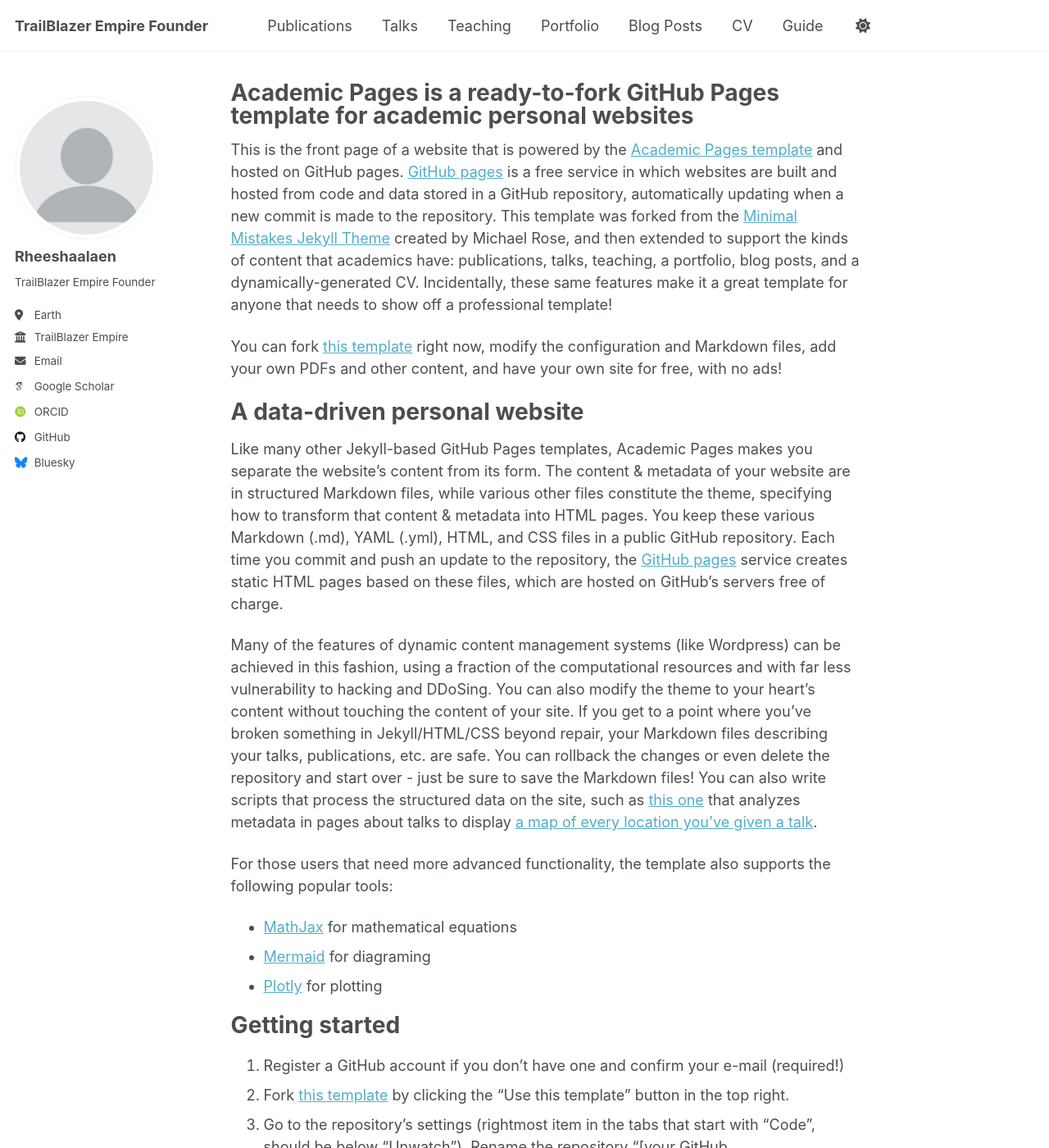
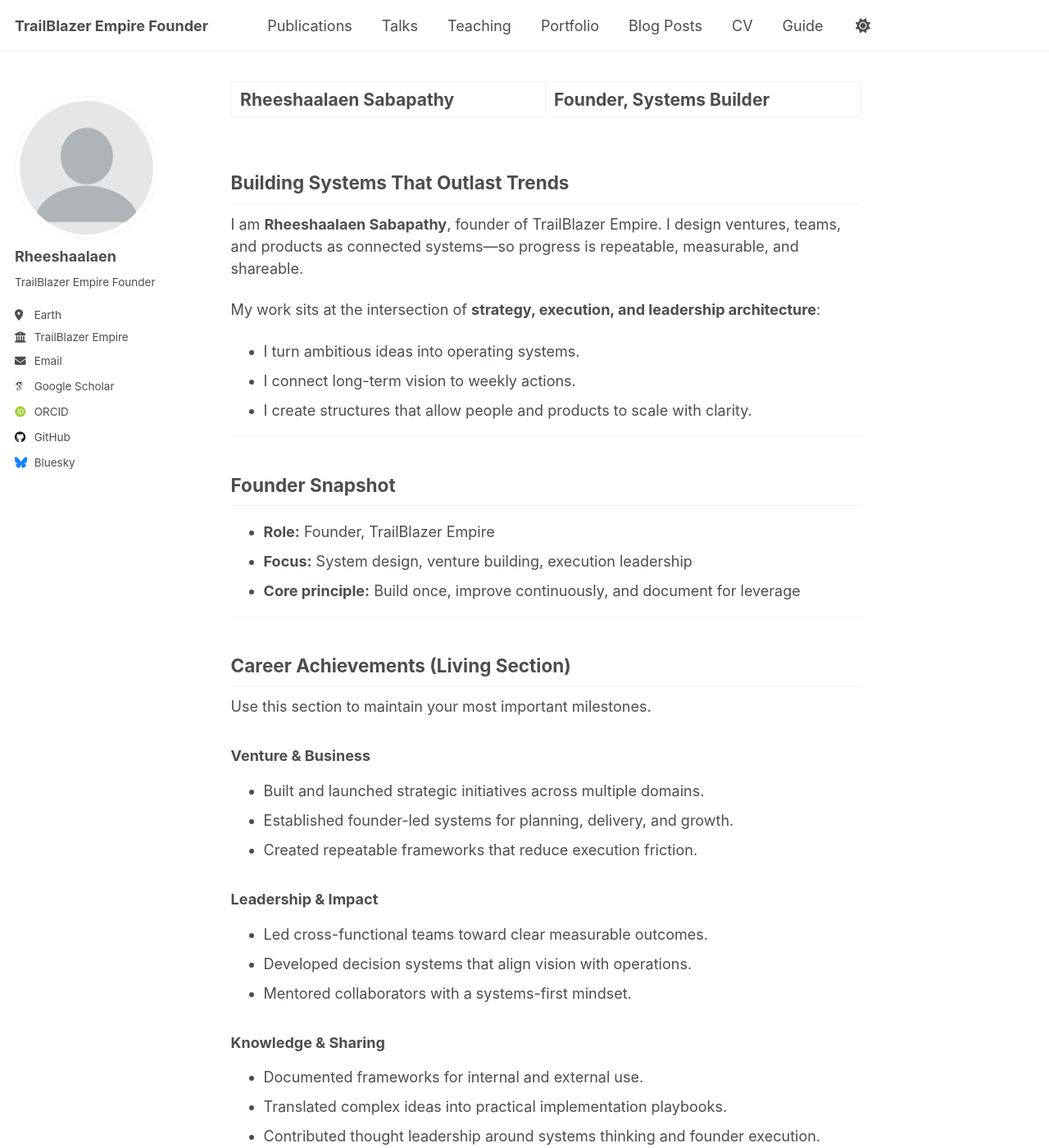
Before and after one commit to TrailBlaZerEmpire/TrailBlazerEmpireFounder, a Jekyll site: the page built from _pages/about.md, in a window 1280 px wide and 1400 px high. Shown: the whole window at 82% size. Built offline with Jekyll 4.4.1, drawn with Linux system fonts in a browser that asks for light colours; some web fonts are replaced; a script that is not in the unit is left out; some of the changed text lies outside the part shown.

Commit message:
Update about.md

```diff
--- a/_pages/about.md
+++ b/_pages/about.md
@@ -1,56 +1,64 @@
 ---
 permalink: /
-title: "Academic Pages is a ready-to-fork GitHub Pages template for academic personal websites"
+title: "Rheeshaalaen Sabapathy | Founder, Systems Builder"
 author_profile: true
 redirect_from:
   - /about/
   - /about.html
 ---
 
-This is the front page of a website that is powered by the [Academic Pages template](https://github.com/academicpages/academicpages.github.io) and hosted on GitHub pages. [GitHub pages](https://pages.github.com) is a free service in which websites are built and hosted from code and data stored in a GitHub repository, automatically updating when a new commit is made to the repository. This template was forked from the [Minimal Mistakes Jekyll Theme](https://mmistakes.github.io/minimal-mistakes/) created by Michael Rose, and then extended to support the kinds of content that academics have: publications, talks, teaching, a portfolio, blog posts, and a dynamically-generated CV. Incidentally, these same features make it a great template for anyone that needs to show off a professional template!
+## Building Systems That Outlast Trends
 
- You can fork [this template](https://github.com/academicpages/academicpages.github.io) right now, modify the configuration and Markdown files, add your own PDFs and other content, and have your own site for free, with no ads!
+I am **Rheeshaalaen Sabapathy**, founder of TrailBlazer Empire. I design ventures, teams, and products as connected systems—so progress is repeatable, measurable, and shareable.
 
-A data-driven personal website
-======
-Like many other Jekyll-based GitHub Pages templates, Academic Pages makes you separate the website's content from its form. The content & metadata of your website are in structured Markdown files, while various other files constitute the theme, specifying how to transform that content & metadata into HTML pages. You keep these various Markdown (.md), YAML (.yml), HTML, and CSS files in a public GitHub repository. Each time you commit and push an update to the repository, the [GitHub pages](https://pages.github.com/) service creates static HTML pages based on these files, which are hosted on GitHub's servers free of charge.
+My work sits at the intersection of **strategy, execution, and leadership architecture**:
 
-Many of the features of dynamic content management systems (like Wordpress) can be achieved in this fashion, using a fraction of the computational resources and with far less vulnerability to hacking and DDoSing. You can also modify the theme to your heart's content without touching the content of your site. If you get to a point where you've broken something in Jekyll/HTML/CSS beyond repair, your Markdown files describing your talks, publications, etc. are safe. You can rollback the changes or even delete the repository and start over - just be sure to save the Markdown files! You can also write scripts that process the structured data on the site, such as [this one](https://github.com/academicpages/academicpages.github.io/blob/master/talkmap.ipynb) that analyzes metadata in pages about talks to display [a map of every location you've given a talk](https://academicpages.github.io/talkmap.html).
+- I turn ambitious ideas into operating systems.
+- I connect long-term vision to weekly actions.
+- I create structures that allow people and products to scale with clarity.
 
-For those users that need more advanced functionality, the template also supports the following popular tools:
-- [MathJax](https://www.mathjax.org/) for mathematical equations
-- [Mermaid](https://mermaid.js.org/) for diagraming
-- [Plotly](https://plotly.com/javascript/) for plotting
+---
 
-Getting started
-======
-1. Register a GitHub account if you don't have one and confirm your e-mail (required!)
-1. Fork [this template](https://github.com/academicpages/academicpages.github.io) by clicking the "Use this template" button in the top right.
-1. Go to the repository's settings (rightmost item in the tabs that start with "Code", should be below "Unwatch"). Rename the repository "[your GitHub username].github.io", which will also be your website's URL.
-1. Set site-wide configuration and create content & metadata (see below -- also see [this set of diffs](http://archive.is/3TPas) showing what files were changed to set up [an example site](https://getorg-testacct.github.io) for a user with the username "getorg-testacct")
-1. Upload any files (like PDFs, .zip files, etc.) to the files/ directory. They will appear at https://[your GitHub username].github.io/files/example.pdf.
-1. Check status by going to the repository settings, in the "GitHub pages" section
+## Founder Snapshot
 
-Site-wide configuration
-------
-The main configuration file for the site is in the base directory in [_config.yml](https://github.com/academicpages/academicpages.github.io/blob/master/_config.yml), which defines the content in the sidebars and other site-wide features. You will need to replace the default variables with ones about yourself and your site's github repository. The configuration file for the top menu is in [_data/navigation.yml](https://github.com/academicpages/academicpages.github.io/blob/master/_data/navigation.yml). For example, if you don't have a portfolio or blog posts, you can remove those items from that navigation.yml file to remove them from the header.
+- **Role:** Founder, TrailBlazer Empire
+- **Focus:** System design, venture building, execution leadership
+- **Core principle:** Build once, improve continuously, and document for leverage
 
-Create content & metadata
-------
-For site content, there is one Markdown file for each type of content, which are stored in directories like _publications, _talks, _posts, _teaching, or _pages. For example, each talk is a Markdown file in the [_talks directory](https://github.com/academicpages/academicpages.github.io/tree/master/_talks). At the top of each Markdown file is structured data in YAML about the talk, which the theme will parse to do lots of cool stuff. The same structured data about a talk is used to generate the list of talks on the [Talks page](https://academicpages.github.io/talks), each [individual page](https://academicpages.github.io/talks/2012-03-01-talk-1) for specific talks, the talks section for the [CV page](https://academicpages.github.io/cv), and the [map of places you've given a talk](https://academicpages.github.io/talkmap.html) (if you run this [python file](https://github.com/academicpages/academicpages.github.io/blob/master/talkmap.py) or [Jupyter notebook](https://github.com/academicpages/academicpages.github.io/blob/master/talkmap.ipynb), which creates the HTML for the map based on the contents of the _talks directory).
+---
 
-**Markdown generator**
+## Career Achievements (Living Section)
 
-The repository includes [a set of Jupyter notebooks](https://github.com/academicpages/academicpages.github.io/tree/master/markdown_generator
-) that converts a CSV containing structured data about talks or presentations into individual Markdown files that will be properly formatted for the Academic Pages template. The sample CSVs in that directory are the ones I used to create my own personal website at stuartgeiger.com. My usual workflow is that I keep a spreadsheet of my publications and talks, then run the code in these notebooks to generate the Markdown files, then commit and push them to the GitHub repository.
+Use this section to maintain your most important milestones.
 
-How to edit your site's GitHub repository
-------
-Many people use a git client to create files on their local computer and then push them to GitHub's servers. If you are not familiar with git, you can directly edit these configuration and Markdown files directly in the github.com interface. Navigate to a file (like [this one](https://github.com/academicpages/academicpages.github.io/blob/master/_talks/2012-03-01-talk-1.md) and click the pencil icon in the top right of the content preview (to the right of the "Raw | Blame | History" buttons). You can delete a file by clicking the trashcan icon to the right of the pencil icon. You can also create new files or upload files by navigating to a directory and clicking the "Create new file" or "Upload files" buttons.
+### Venture & Business
+- Built and launched strategic initiatives across multiple domains.
+- Established founder-led systems for planning, delivery, and growth.
+- Created repeatable frameworks that reduce execution friction.
 
-Example: editing a Markdown file for a talk
-![Editing a Markdown file for a talk](/images/editing-talk.png)
+### Leadership & Impact
+- Led cross-functional teams toward clear measurable outcomes.
+- Developed decision systems that align vision with operations.
+- Mentored collaborators with a systems-first mindset.
 
-For more info
-------
-More info about configuring Academic Pages can be found in [the guide](https://academicpages.github.io/markdown/), the [growing wiki](https://github.com/academicpages/academicpages.github.io/wiki), and you can always [ask a question on GitHub](https://github.com/academicpages/academicpages.github.io/discussions). The [guides for the Minimal Mistakes theme](https://mmistakes.github.io/minimal-mistakes/docs/configuration/) (which this theme was forked from) might also be helpful.
+### Knowledge & Sharing
+- Documented frameworks for internal and external use.
+- Translated complex ideas into practical implementation playbooks.
+- Contributed thought leadership around systems thinking and founder execution.
+
+> Replace each bullet with concrete metrics, dates, and outcomes as you update the site.
+
+---
+
+## Current Priorities
+
+1. Building a robust founder operating model for TrailBlazer Empire.
+2. Expanding high-value collaborations and strategic partnerships.
+3. Publishing practical system-thinking insights for modern builders.
+
+---
+
+## Explore More
+
+- [About Strategy](/strategy/)
+- [System Architecture](/architecture/)
```
